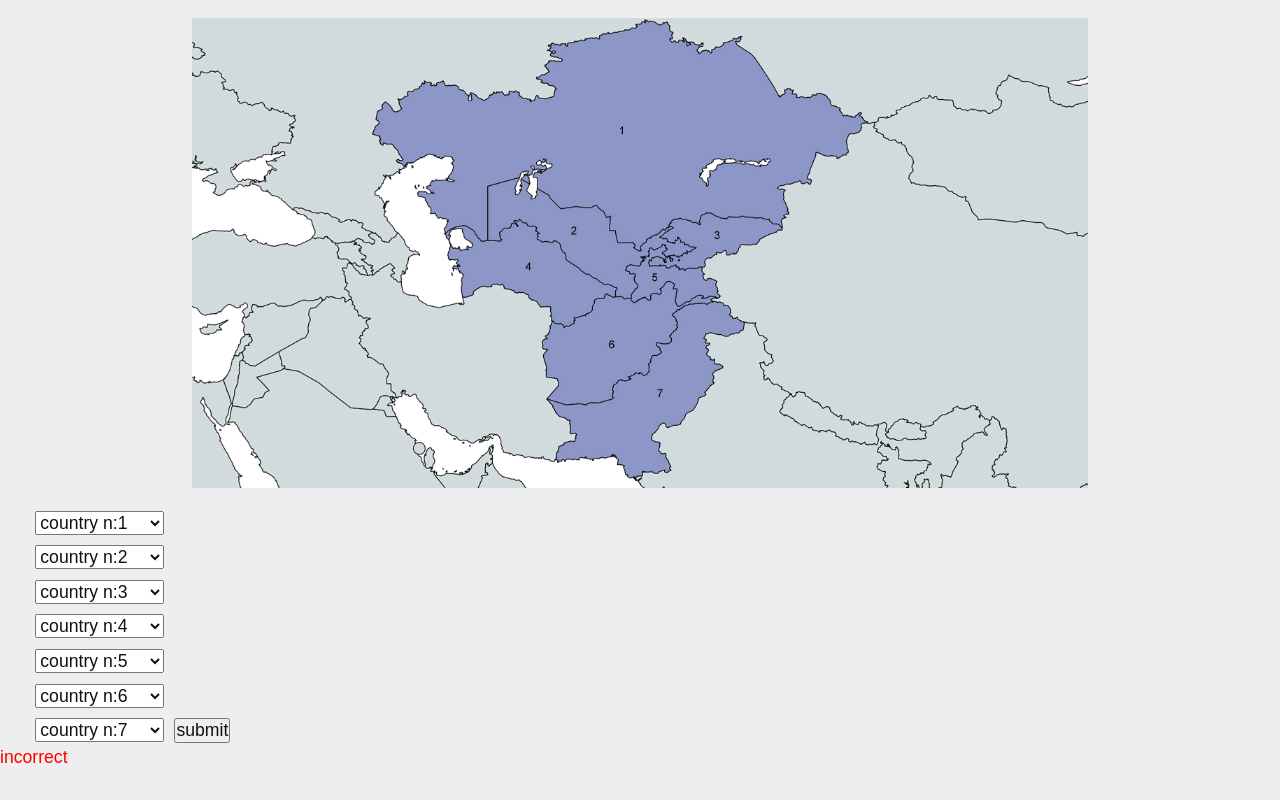
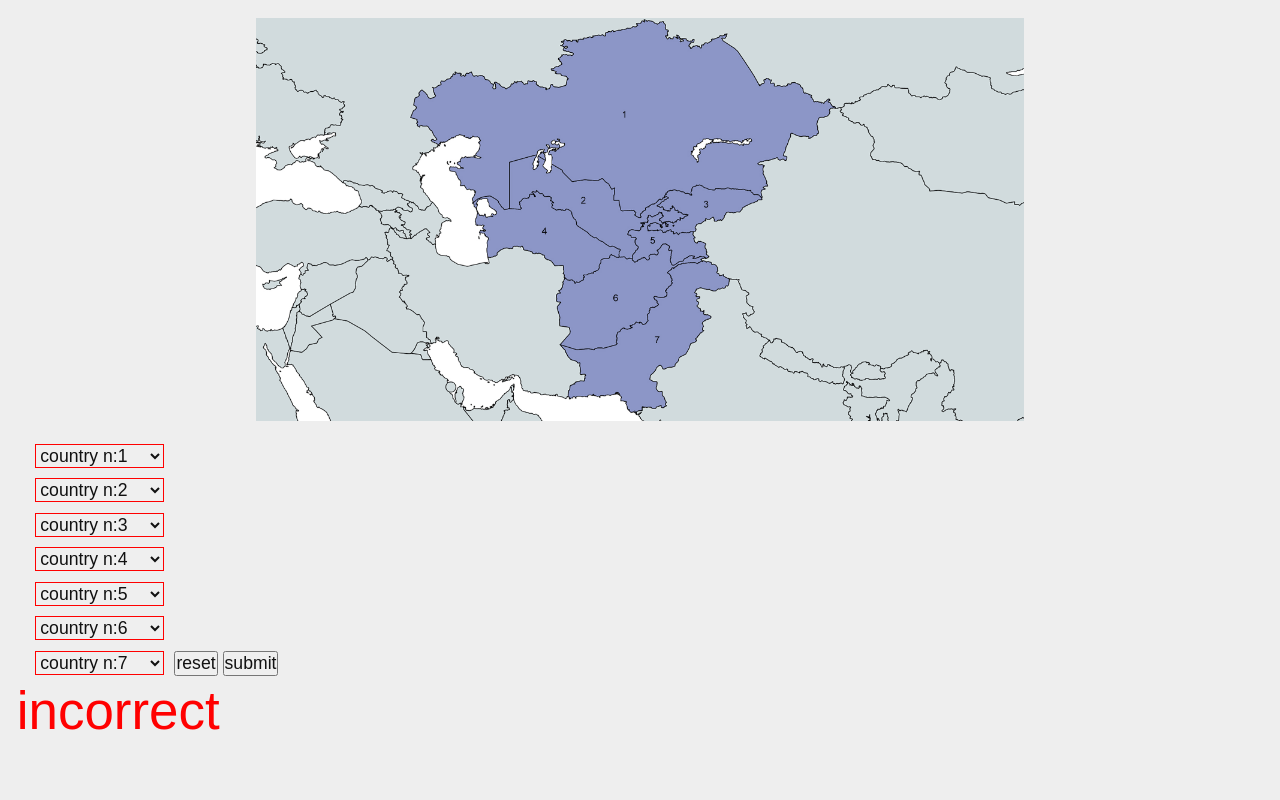
Before and after one commit to brahim-radhoin/Stan_Nations_Quiz, a plain HTML site: page index.html in a window 1280 px wide. Both pictures are taken after a click on the button "submit". Drawn offline with Linux system fonts and the light colour scheme.

Commit message:
added reset and other stuff

```diff
--- a/index.html
+++ b/index.html
@@ -83,6 +83,7 @@
 				<option value="Turkmenistan">Turkmenistan</option>
 				<option value="Uzbekistan">Uzbekistan</option>
 			</select>
+			<button onclick="resetenater()" type="button">reset</button>
 			<button onclick="test()" type="button">submit</button>
 		</form>
 		<p id="result"></p>
--- a/main.js
+++ b/main.js
@@ -1,7 +1,10 @@
 var arr = document.getElementsByTagName("select");
+var result = document.getElementById("result");
 var x;
+var i;
+
 function comp(x) {
-	for (var i = 0; i < arr.length; i++) {
+	for (i = 0; i < arr.length; i++) {
 		if (x == i) {
 			continue;
 		} else if (arr[x].value == arr[i].value) {
@@ -10,22 +13,47 @@ function comp(x) {
 	}
 }
 
-var result = document.getElementById("result");
+var correctArr = [
+	"Kazakhstan",
+	"Uzbekistan",
+	"Kyrgyzstan",
+	"Turkmenistan",
+	"Tajikistan",
+	"Afghanistan",
+	"Pakistan",
+];
 
 function test() {
-	if (
-		arr[0].value == "Kazakhstan" &&
-		arr[1].value == "Uzbekistan" &&
-		arr[2].value == "Kyrgyzstan" &&
-		arr[3].value == "Turkmenistan" &&
-		arr[4].value == "Tajikistan" &&
-		arr[5].value == "Afghanistan" &&
-		arr[6].value == "Pakistan"
-	) {
-		result.innerHTML = "correct";
+	var tester = true;
+	for (i = 0; i < arr.length; i++) {
+		if (arr[i].value != correctArr[i]) {
+			tester = false;
+		}
+	}
+	if (tester == true) {
+		result.innerText = "correct";
 		result.style.color = "green";
 	} else {
-		result.innerHTML = "incorrect";
+		result.innerText = "incorrect";
 		result.style.color = "red";
 	}
+	colorCode();
 }
+
+function colorCode() {
+	for (var i = 0; i < arr.length; i++) {
+		if (arr[i].value == correctArr[i]) {
+			arr[i].style.borderColor = "green";
+		} else {
+			arr[i].style.borderColor = "red";
+		}
+	}
+}
+
+function resetenater() {
+	for (var i = 0; i < arr.length; i++) {
+		arr[i].value = "default";
+		arr[i].style.borderColor = "";
+	}
+	result.innerText = "";
+}
--- a/style/style.scss
+++ b/style/style.scss
@@ -19,7 +19,7 @@ body {
 
 	img {
 		margin: 1em auto;
-		width: 70%;
+		width: 60%;
 	}
 }
 
@@ -28,6 +28,8 @@ select {
 	margin-left: 2em;
 }
 
-.result {
+#result {
 	display: inline;
+	margin-left: 1rem;
+	font-size: 3em;
 }
```
Also changed, not shown: style/style.css, 1 other file.
